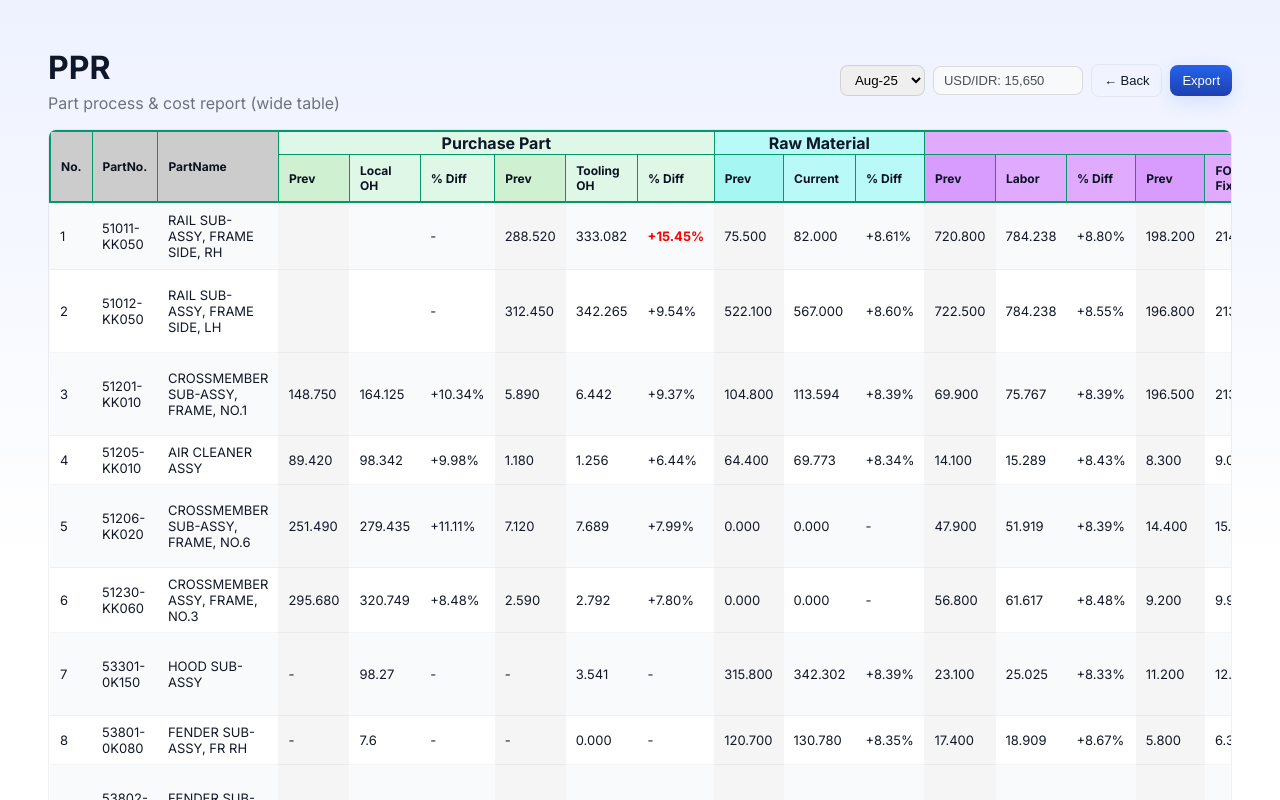
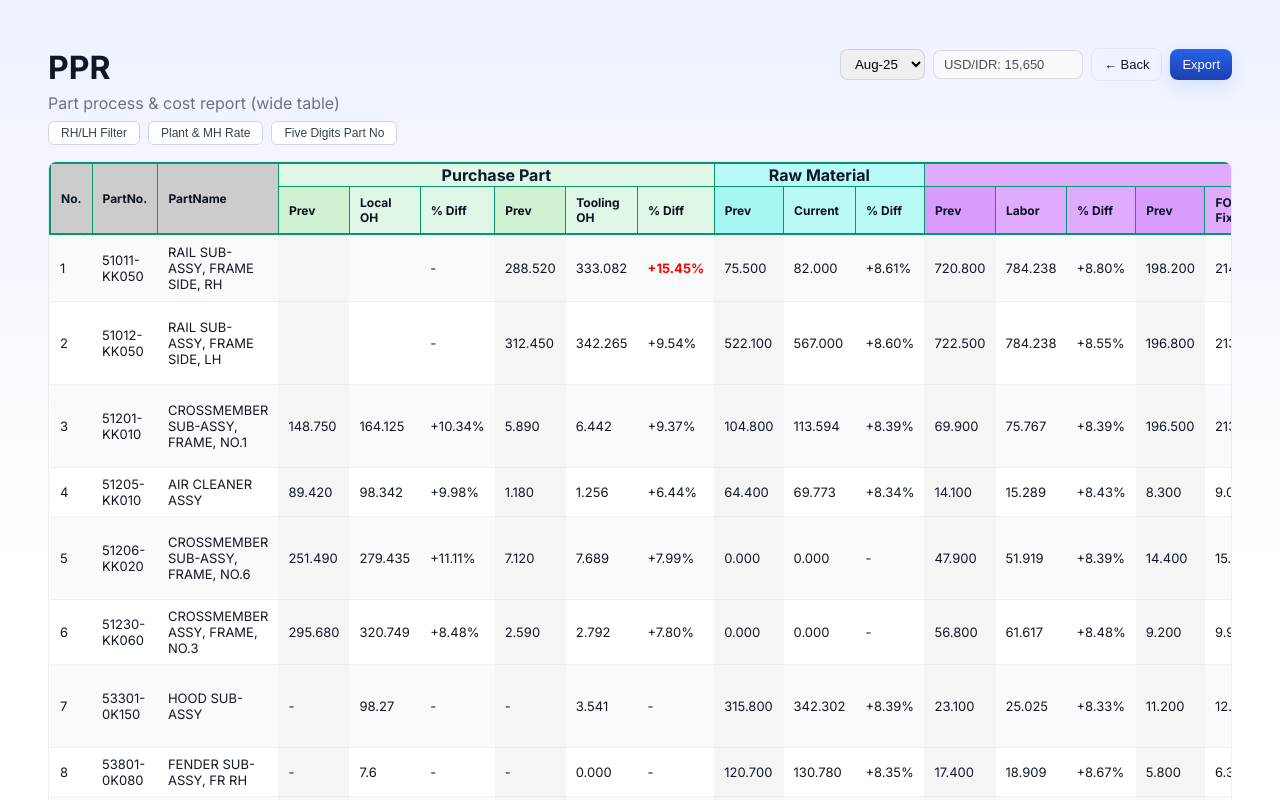
Before and after one commit to ari-fikri/finance-dashboard, a React (Vite) app: page /ppr in a window 1280 px wide. Shown: the top 800 px of the page. Built offline with nearby package versions, Linux system fonts and the light colour scheme.

Commit message:
add quality gate buttons

```diff
--- a/src/PPRPage.jsx
+++ b/src/PPRPage.jsx
@@ -17,6 +17,31 @@ export default function PPRPage() {
   const [currentPage, setCurrentPage] = useState(1);
   const recordsPerPage = 10;
   const threshold = 10; // 10% threshold
+
+  // Quality gates toggle states
+  const [qualityGates, setQualityGates] = useState({
+    rhLhFilter: false,
+    plantMhRate: false,
+    fiveDigitsPartNo: false
+  });
+
+  // Toggle quality gate buttons (only one can be active at a time)
+  const toggleQualityGate = (gate) => {
+    setQualityGates(prev => {
+      const newState = {
+        rhLhFilter: false,
+        plantMhRate: false,
+        fiveDigitsPartNo: false
+      };
+
+      // Only set the clicked gate to true if it wasn't already active
+      if (!prev[gate]) {
+        newState[gate] = true;
+      }
+
+      return newState;
+    });
+  };
 
   // Exchange rates for different months
   const exchangeRates = {
@@ -64,10 +89,61 @@ export default function PPRPage() {
   return (
     <div style={{ padding: 20 }}>
       <div style={{ maxWidth: "95vw", margin: "0 auto" }}>
-        <div style={{ display: "flex", justifyContent: "space-between", alignItems: "center", gap: 12 }}>
+        <div style={{ display: "flex", justifyContent: "space-between", alignItems: "flex-start", gap: 12 }}>
           <div>
             <h1 style={{ margin: 0 }}>PPR</h1>
-            <p style={{ margin: "6px 0 0", color: "#6b7280" }}>Part process & cost report (wide table)</p>
+            <p style={{ margin: "6px 0 8px", color: "#6b7280" }}>Part process & cost report (wide table)</p>
+
+            {/* Quality Gates Buttons */}
+            <div style={{ display: "flex", gap: 8, marginTop: 8 }}>
+              <button
+                onClick={() => toggleQualityGate('rhLhFilter')}
+                style={{
+                  padding: "4px 12px",
+                  fontSize: "12px",
+                  borderRadius: 6,
+                  border: "1px solid #d1d5db",
+                  backgroundColor: qualityGates.rhLhFilter ? "#059669" : "white",
+                  color: qualityGates.rhLhFilter ? "white" : "#374151",
+                  cursor: "pointer",
+                  transition: "all 0.2s ease"
+                }}
+              >
+                RH/LH Filter
+              </button>
+
+              <button
+                onClick={() => toggleQualityGate('plantMhRate')}
+                style={{
+                  padding: "4px 12px",
+                  fontSize: "12px",
+                  borderRadius: 6,
+                  border: "1px solid #d1d5db",
+                  backgroundColor: qualityGates.plantMhRate ? "#059669" : "white",
+                  color: qualityGates.plantMhRate ? "white" : "#374151",
+                  cursor: "pointer",
+                  transition: "all 0.2s ease"
+                }}
+              >
+                Plant & MH Rate
+              </button>
+
+              <button
+                onClick={() => toggleQualityGate('fiveDigitsPartNo')}
+                style={{
+                  padding: "4px 12px",
+                  fontSize: "12px",
+                  borderRadius: 6,
+                  border: "1px solid #d1d5db",
+                  backgroundColor: qualityGates.fiveDigitsPartNo ? "#059669" : "white",
+                  color: qualityGates.fiveDigitsPartNo ? "white" : "#374151",
+                  cursor: "pointer",
+                  transition: "all 0.2s ease"
+                }}
+              >
+                Five Digits Part No
+              </button>
+            </div>
           </div>
 
           <div style={{ display: "flex", gap: 8, alignItems: "center" }}>
```
